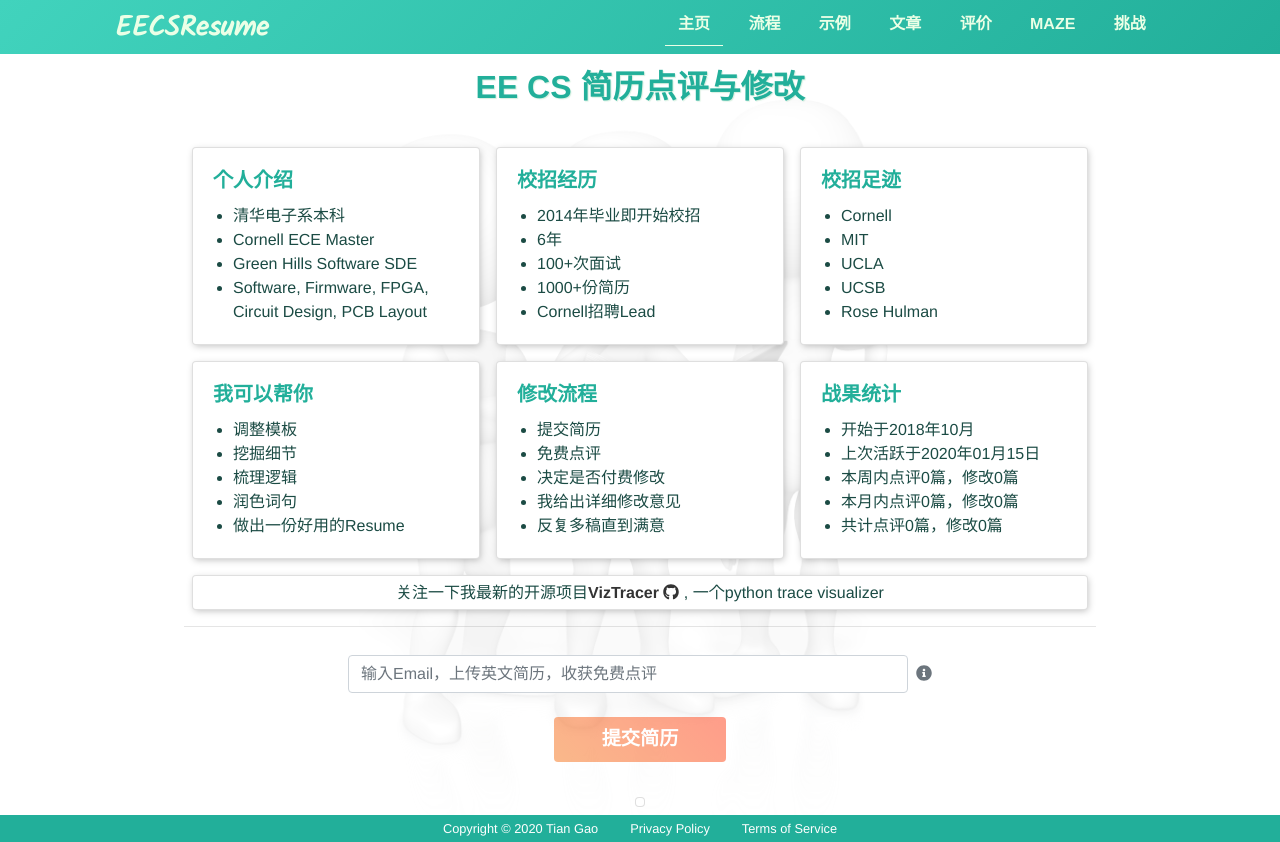
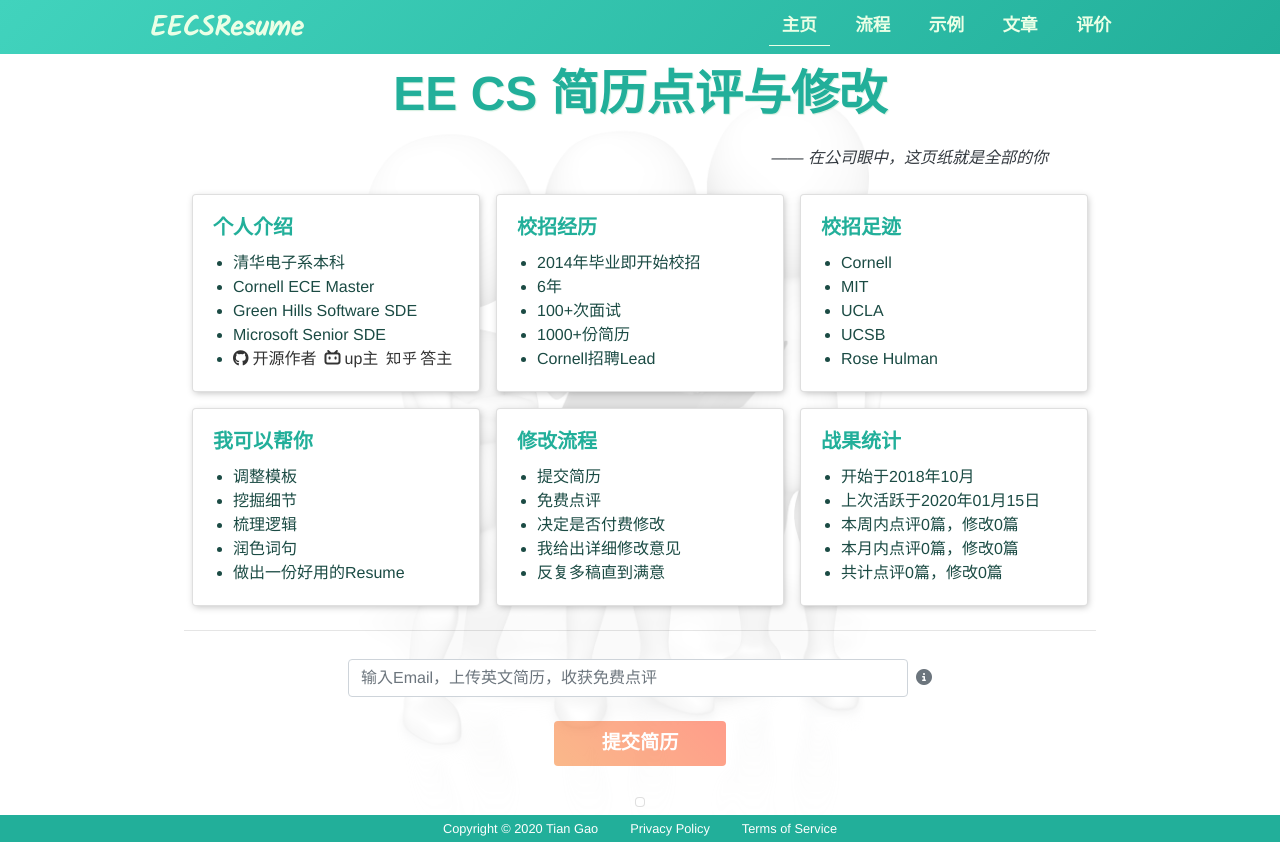
Before and after one commit to gaogaotiantian/eecsresume, a Flask app: page / in a window 1280 px wide. Run offline with Flask 2, Linux system fonts and the light colour scheme; tables that the repository leaves empty hold one stand-in row (values such as "Sample post"); some libraries are stand-ins or nearby versions.

Commit message:
Update index!

```diff
--- a/static/eecsresume.css
+++ b/static/eecsresume.css
@@ -103,6 +103,7 @@ body:before {
   padding: 0.5vh 1vw;
   margin: 0 0.5vw;
   font-weight: 700;
+  font-size: 1.1rem;
   color: rgb(235, 255, 230);
   background-color: transparent;
   border-bottom: .05rem solid transparent;
@@ -132,6 +133,7 @@ h1,h2,h3,h4,h5,.lead {
 }
 
 .main-title {
+  font-size: 3rem;
   color: #22af9a;
   text-shadow: 1px 1px 1px #a6dcbb77;
 }
--- a/templates/header.html
+++ b/templates/header.html
@@ -23,7 +23,7 @@
     integrity="sha256-FgpCb/KJQlLNfOu91ta32o/NMZxltwRo8QtmkMRdAu8="
     crossorigin="anonymous">
   </script>
-  <script defer src="https://use.fontawesome.com/releases/v5.0.10/js/all.js" integrity="sha384-slN8GvtUJGnv6ca26v8EzVaR9DC58QEwsIk9q1QXdCU8Yu8ck/tL/5szYlBbqmS+" crossorigin="anonymous"></script>
+  <link rel="stylesheet" href="https://cdnjs.cloudflare.com/ajax/libs/font-awesome/6.2.0/css/all.min.css" integrity="sha512-xh6O/CkQoPOWDdYTDqeRdPCVd1SpvCA9XXcUnZS2FmJNp1coAFzvtCN9BmamE+4aHK8yyUHUSCcJHgXloTyT2A==" crossorigin="anonymous" referrerpolicy="no-referrer" />
   <script src="https://cdnjs.cloudflare.com/ajax/libs/popper.js/1.12.9/umd/popper.min.js"></script>
   <script src="https://stackpath.bootstrapcdn.com/bootstrap/4.1.0/js/bootstrap.min.js" integrity="sha384-uefMccjFJAIv6A+rW+L4AHf99KvxDjWSu1z9VI8SKNVmz4sk7buKt/6v9KI65qnm" crossorigin="anonymous"></script>
   <script src="https://stackpath.bootstrapcdn.com/bootstrap/4.1.0/js/bootstrap.bundle.min.js" integrity="sha384-lZmvU/TzxoIQIOD9yQDEpvxp6wEU32Fy0ckUgOH4EIlMOCdR823rg4+3gWRwnX1M" crossorigin="anonymous"></script>
--- a/templates/index.html
+++ b/templates/index.html
@@ -7,7 +7,11 @@
       <main role="main" id="main-content">
 
         <div id="heading-div" class="d-flex justify-content-around">
-          <h2 class="pb-4 main-title">EE CS 简历点评与修改</h2>
+          <h1 class="pb-3 main-title">EE CS 简历点评与修改</h1>
+        </div>
+
+        <div class="d-flex justify-content-end">
+          <p class="px-5"><i>—— 在公司眼中，这页纸就是全部的你</i></p>
         </div>
 
         <div id="display-content" class="d-flex justify-content-center align-items-center flex-column">
@@ -20,7 +24,9 @@
                     <li>清华电子系本科</li>
                     <li>Cornell ECE Master</li>
                     <li>Green Hills Software SDE</li>
-                    <li>Software, Firmware, FPGA, Circuit Design, PCB Layout</li>
+                    <li>Microsoft Senior SDE</li>
+                    <li><a href="https://github.com/gaogaotiantian" target="_blank"><i class="fa-brands fa-github pr-1"></i>开源作者</a><a class="px-2" href="https://space.bilibili.com/245645656" target="_blank"><i class="fa-brands fa-bilibili pr-1"></i>up主</a><a href="https://www.zhihu.com/people/gao-tian-50" target="_blank"><i class="fa-brands fa-zhihu fa-xl pr-1"></i>答主</a>
+                    </li>
                   </ul>
                 </div>
               </div>
@@ -97,9 +103,6 @@
 
 
         </div>
-        <div class="mt-2 info-box">
-          关注一下我最新的开源项目<a href="https://github.com/gaogaotiantian/viztracer"><b>VizTracer</b> <i class="fab fa-github"></i> </a>, 一个python trace visualizer
-        </div>
 
         <hr>
 
--- a/templates/navbar.html
+++ b/templates/navbar.html
@@ -6,7 +6,5 @@
         <a id="nav-example" class="nav-link" href="/example">示例</a>
         <a id="nav-article" class="nav-link" href="/article">文章</a>
         <a id="nav-comment" class="nav-link" href="/comment">评价</a>
-        <a id="nav-maze" class="nav-link" href="/maze">MAZE</a>
-        <a id="nav-challenge" class="nav-link" href="/challenge">挑战</a>
       </nav>
     </header>
--- a/templates/navbar_nospace.html
+++ b/templates/navbar_nospace.html
@@ -7,8 +7,6 @@
           <a id="nav-example" class="nav-link" href="/example">示例</a>
           <a id="nav-article" class="nav-link" href="/article">文章</a>
           <a id="nav-comment" class="nav-link" href="/comment">评价</a>
-          <a id="nav-maze" class="nav-link" href="/maze">MAZE</a>
-          <a id="nav-challenge" class="nav-link" href="/challenge">挑战</a>
         </nav>
       </div>
     </header>
```
